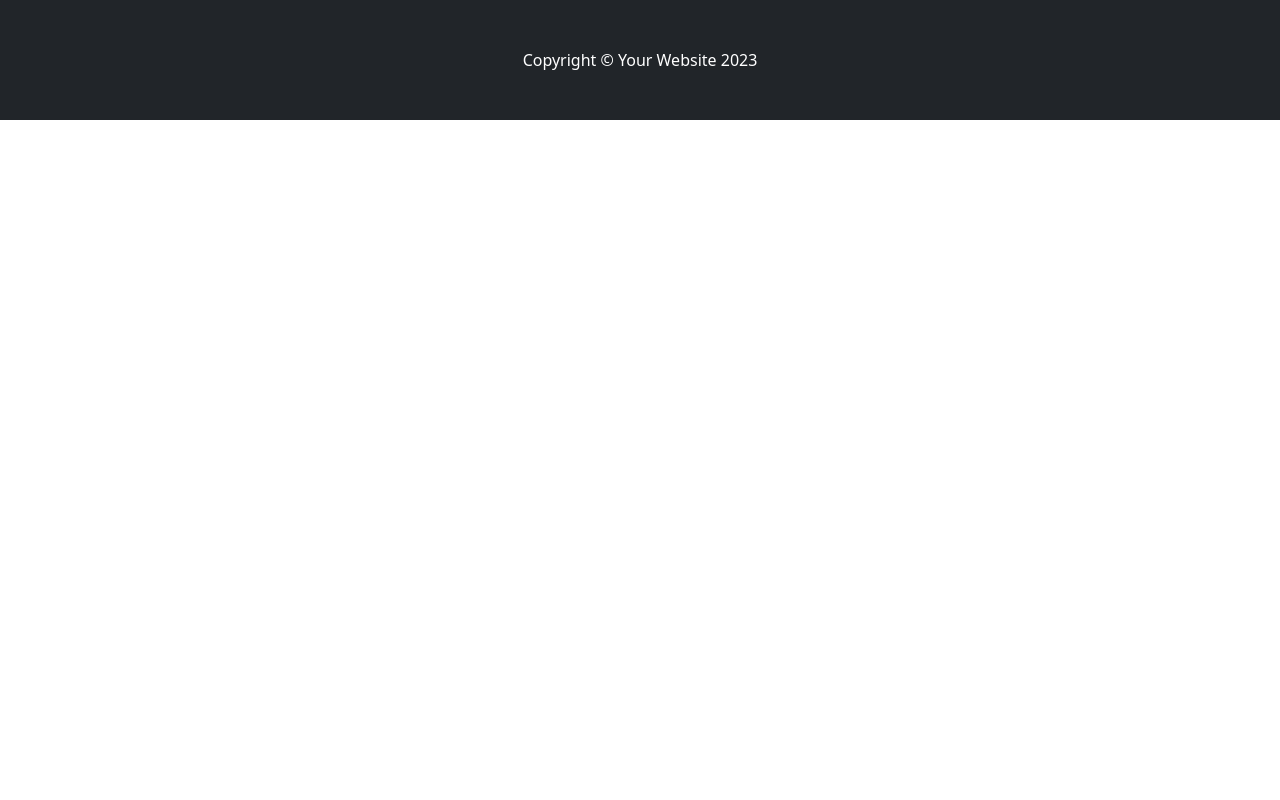
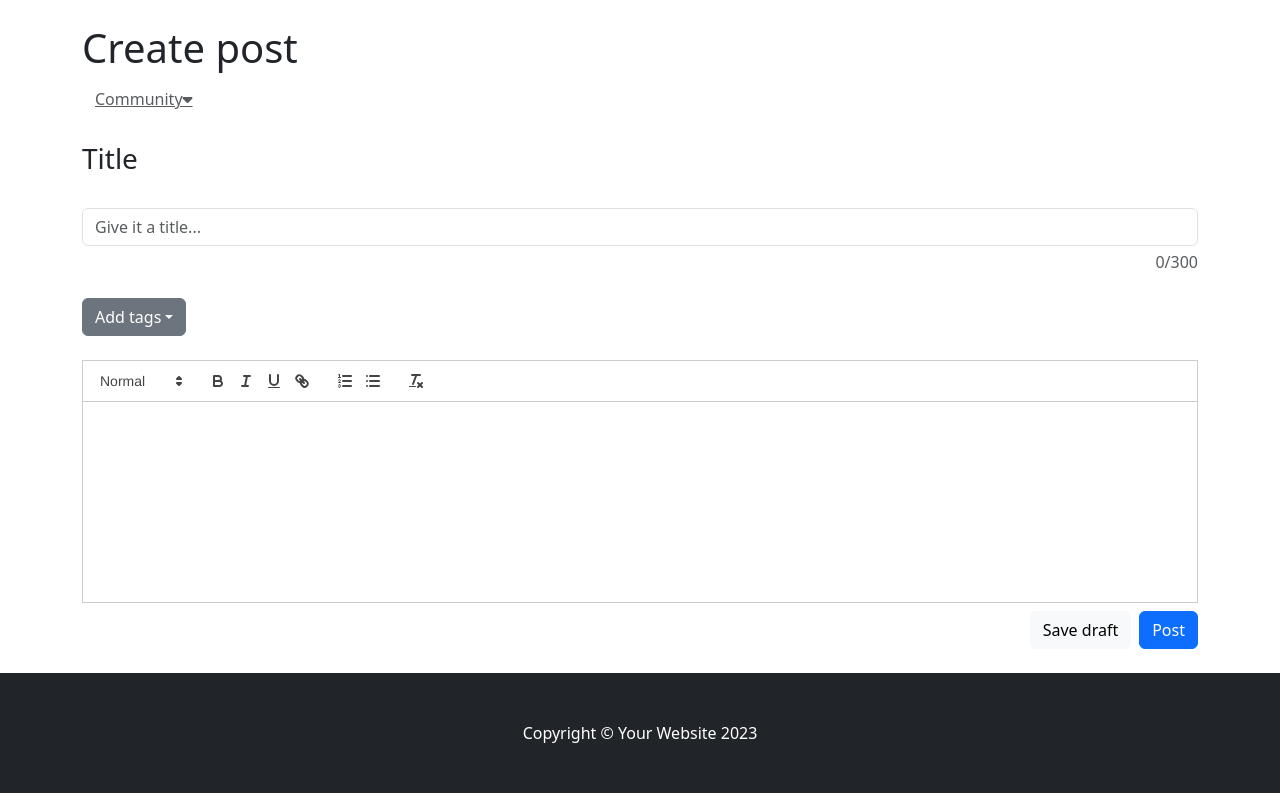
Before and after one commit to YellowO2/SocialVolunteerSite, a React (Vite) app in the folder frontend/: page /create-post in a window 1280 px wide. Built offline with nearby package versions, Linux system fonts and the light colour scheme.

Commit message:
Feat: Page to create post

```diff
--- a/frontend/package.json
+++ b/frontend/package.json
@@ -11,7 +11,8 @@
   },
   "dependencies": {
     "react": "^18.2.0",
-    "react-dom": "^18.2.0",
+    "react-dom": "^18.3.1",
+    "react-quill": "^2.0.0",
     "react-router-dom": "^6.23.1"
   },
   "devDependencies": {
--- a/frontend/src/App.jsx
+++ b/frontend/src/App.jsx
@@ -4,6 +4,7 @@ import Home from "./pages/home";
 import Post from "./pages/post";
 // import About from './pages/About';
 // import Contact from './pages/Contact';
+import CreatePost from "./pages/create_post";
 
 function App() {
   const [count, setCount] = useState(0);
@@ -13,6 +14,7 @@ function App() {
       <Routes>
         <Route path="/" element={<Home />} />
         <Route path="/post/:id" element={<Post />} />
+        <Route path="/create-post" element={<CreatePost />} />
 
         {/* <Route path="/about" element={<About />} />
           <Route path="/contact" element={<Contact />} /> */}
--- /dev/null
+++ b/frontend/src/components/custom_editor/custom_editor.css
@@ -0,0 +1,3 @@
+.ql-editor{
+    min-height:200px;
+}
--- /dev/null
+++ b/frontend/src/components/custom_editor/custom_editor.jsx
@@ -0,0 +1,20 @@
+import React from "react";
+import ReactQuill from "react-quill";
+import "react-quill/dist/quill.snow.css";
+import "./custom_editor.css";
+
+const CustomEditor = ({ value, onChange }) => {
+  const handleChange = (content, delta, source, editor) => {
+    onChange(content);
+  };
+
+  return (
+    <ReactQuill
+      style={{ minHeight: "100px" }}
+      value={value}
+      onChange={handleChange}
+    />
+  );
+};
+
+export default CustomEditor;
--- /dev/null
+++ b/frontend/src/pages/create_post.jsx
@@ -0,0 +1,164 @@
+import React, { useState } from "react";
+import CustomEditor from "../components/custom_editor/custom_editor.jsx";
+import { useNavigate } from "react-router-dom";
+
+const tags = [
+  "Tag 1",
+  "Tag 2",
+  "Tag 3",
+  "Tag 4",
+  // Add more tags as needed
+];
+
+const CreatePost = () => {
+  const [title, setTitle] = useState("");
+  const [content, setContent] = useState("");
+  const [selectedTags, setSelectedTags] = useState([]);
+  //   const [images, setImages] = useState([]); // For optional images
+  const [community, setCommunity] = useState(""); // For selecting community
+
+  const navigate = useNavigate();
+
+  const handleTitleChange = (e) => {
+    setTitle(e.target.value);
+  };
+
+  const handleContentChange = (content) => {
+    setContent(content);
+  };
+
+  const handleSubmit = (e) => {
+    e.preventDefault();
+
+    // Mock API call
+    const newPost = {
+      id: Date.now(),
+      title,
+      content,
+      selectedTags,
+      //   images,
+      community,
+      createdAt: new Date().toLocaleDateString(),
+    };
+
+    // Replace this with actual API call
+    console.log("New Post:", newPost);
+
+    // Redirect to the new post page
+    navigate(`/post/${newPost.id}`);
+    alert(
+      newPost.title +
+        "\n" +
+        newPost.content +
+        +"\n" +
+        newPost.selectedTags +
+        "\n" +
+        "We will send this to backend for actual"
+    );
+  };
+  const toggleTag = (tag) => {
+    if (selectedTags.includes(tag)) {
+      setSelectedTags(
+        selectedTags.filter((selectedTag) => selectedTag !== tag)
+      );
+    } else {
+      setSelectedTags([...selectedTags, tag]);
+    }
+  };
+
+  return (
+    <div className="container mt-4">
+      <div className="d-flex justify-content-between mb-6">
+        <h1 className="text-2xl font-semibold">Create post</h1>
+      </div>
+      <div className="mb-6">
+        <div className="d-flex align-items-center space-x-2">
+          <button className="text-muted d-flex align-items-center space-x-1 btn btn-link">
+            <span>Community</span>
+            <i className="fas fa-caret-down"></i>
+          </button>
+        </div>
+      </div>
+      <div className="mb-6">
+        <div className="my-4 d-flex">
+          {/* <button className="text-primary font-semibold pb-2 border-bottom border-primary btn btn-link">
+            Text
+          </button>
+          <button className="text-muted pb-2 btn btn-link">
+            Images & Video
+          </button> */}
+          {/* <button className="text-muted pb-2 btn btn-link">Link</button>
+          <button className="text-muted pb-2 btn btn-link">Poll</button> */}
+          <h3>Title</h3>
+        </div>
+      </div>
+      <div className="mb-4">
+        <input
+          type="text"
+          placeholder="Give it a title..."
+          className="form-control"
+          maxLength="300"
+          value={title}
+          onChange={handleTitleChange}
+        />
+        <div className="text-end text-muted text-sm mt-1">
+          {title.length}/300
+        </div>
+      </div>
+      <div className="mb-4">
+        {/* Tag selector */}
+        <div className="mb-4 dropdown">
+          <button
+            className="btn btn-secondary dropdown-toggle"
+            type="button"
+            id="dropdownMenuButton"
+            data-bs-toggle="dropdown"
+            aria-expanded="false"
+          >
+            Add tags
+          </button>
+          <ul className="dropdown-menu" aria-labelledby="dropdownMenuButton">
+            {tags.map((tag, index) => (
+              <li key={index}>
+                <button
+                  className={`dropdown-item ${
+                    selectedTags.includes(tag) ? "active" : ""
+                  }`}
+                  type="button"
+                  onClick={() => toggleTag(tag)}
+                >
+                  {tag}
+                </button>
+              </li>
+            ))}
+          </ul>
+        </div>
+        {/* Tag selector end */}
+
+        {/* Selected tags */}
+        <div className="my-4 selected-tags">
+          {selectedTags.map((tag, index) => (
+            <span key={index} className="badge bg-primary me-2">
+              {tag}{" "}
+              <button
+                className="btn-close"
+                onClick={() => toggleTag(tag)}
+              ></button>
+            </span>
+          ))}
+        </div>
+
+        <CustomEditor value={content} onChange={handleContentChange} />
+
+        <div className="d-flex justify-content-end mt-2">
+          <button className="btn btn-light me-2">Save draft</button>
+          <button className="btn btn-primary" onClick={handleSubmit}>
+            Post
+          </button>
+        </div>
+      </div>
+    </div>
+  );
+};
+
+export default CreatePost;
```
Also changed, not shown: frontend/src/pages/post.jsx (+3 -6 lines), 2 other files (tests, documents, lock files or other folders).
